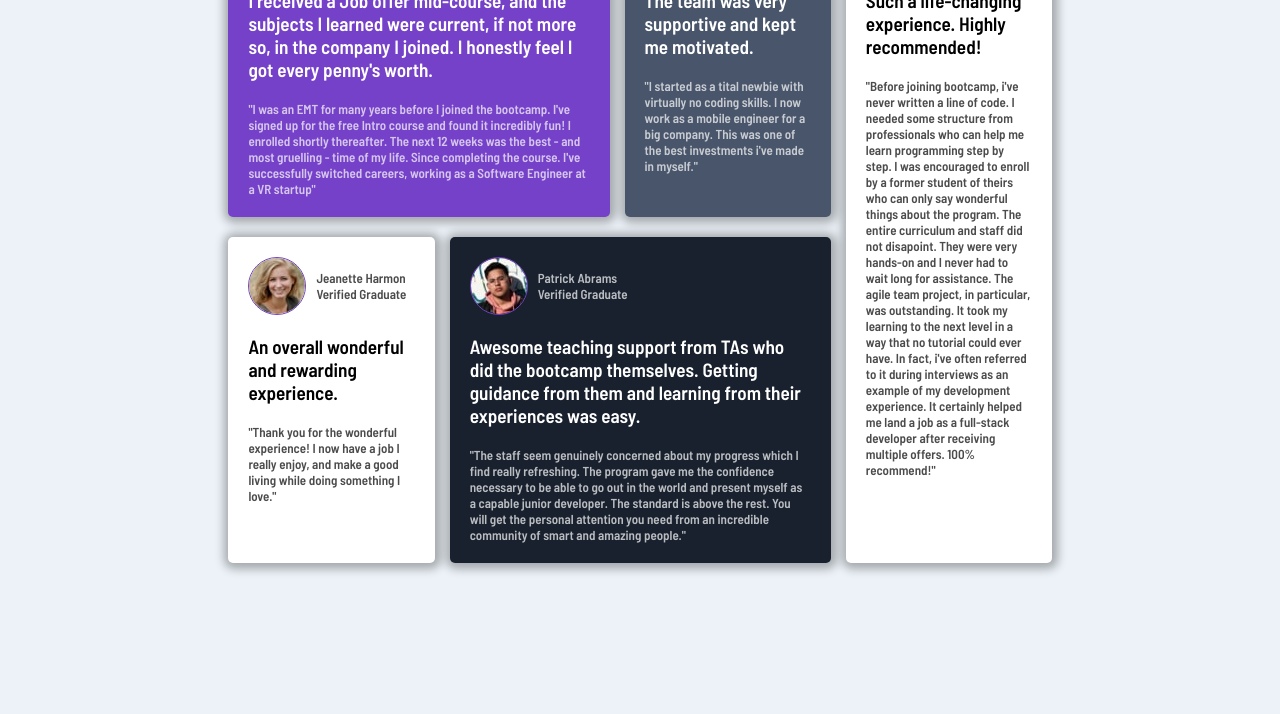
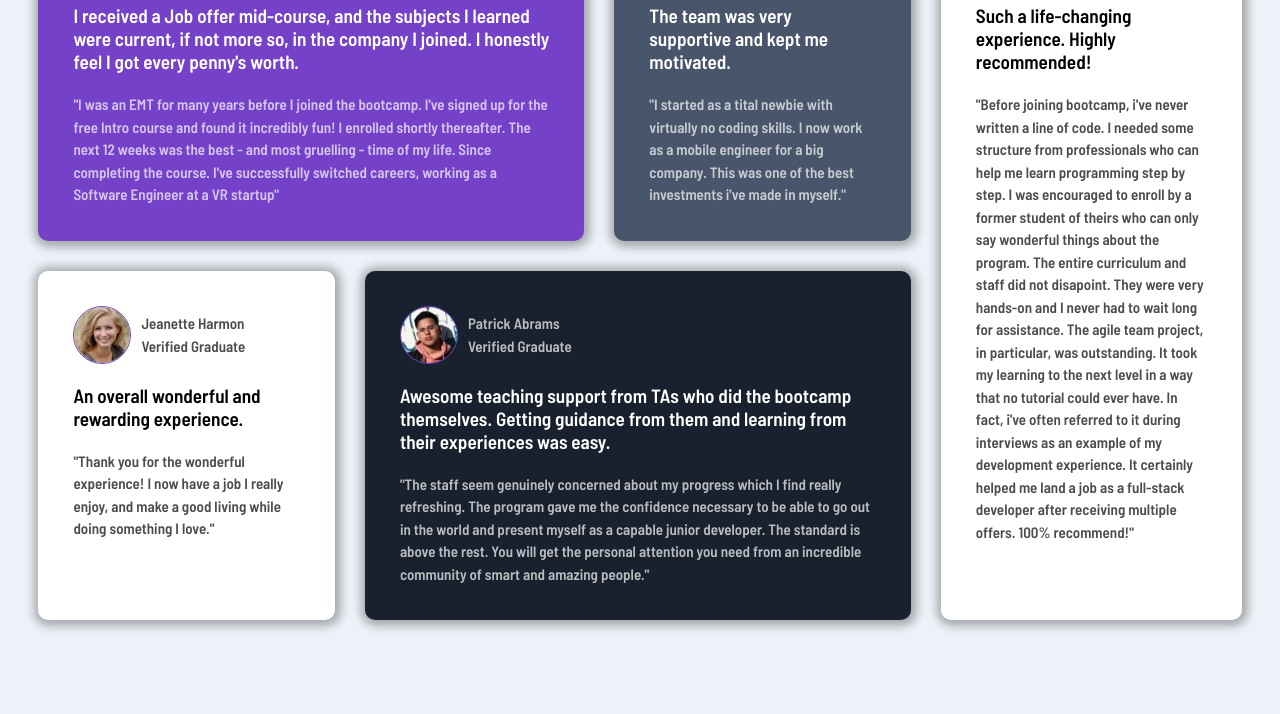
Before and after one commit to leondavey44/testimonial-grid-frontend-mentor-challenge-solution, a plain HTML site: page index.html in a window 1280 px wide. Shown: the part 173-887 px from the top of the page. Before the commit the page ends 820 px from the top, so only its background shows below. Drawn offline with Linux system fonts and the light colour scheme.

Commit message:
Font and spacing adjustments.

```diff
--- a/style.css
+++ b/style.css
@@ -40,15 +40,16 @@ body {
 }
 
 .grid-item {
-  margin-bottom: 20px;
-  padding: 20px;
-  border-radius: 5px;
+  margin-bottom: 30px;
+  padding: 35px;
+  border-radius: 10px;
   box-shadow: 1px 1px 10px 5px rgba(0, 0, 0, 0.3);
-  font-size: 13px;
+  font-size: 15px;
 }
 
 .grid-item p {
   opacity: 70%;
+  line-height: 1.5;
 }
 
 .grid-item h4 {
@@ -92,7 +93,7 @@ body {
   }
 
   #testimonial-grid-container {
-    max-width: 900px;
+    max-width: 1300px;
     margin: 0 auto;
   }
 
@@ -115,7 +116,7 @@ body {
   }
 
   #main-left .grid-item {
-    margin-right: 15px;
+    margin-right: 30px;
   }
 
   #top,
```
